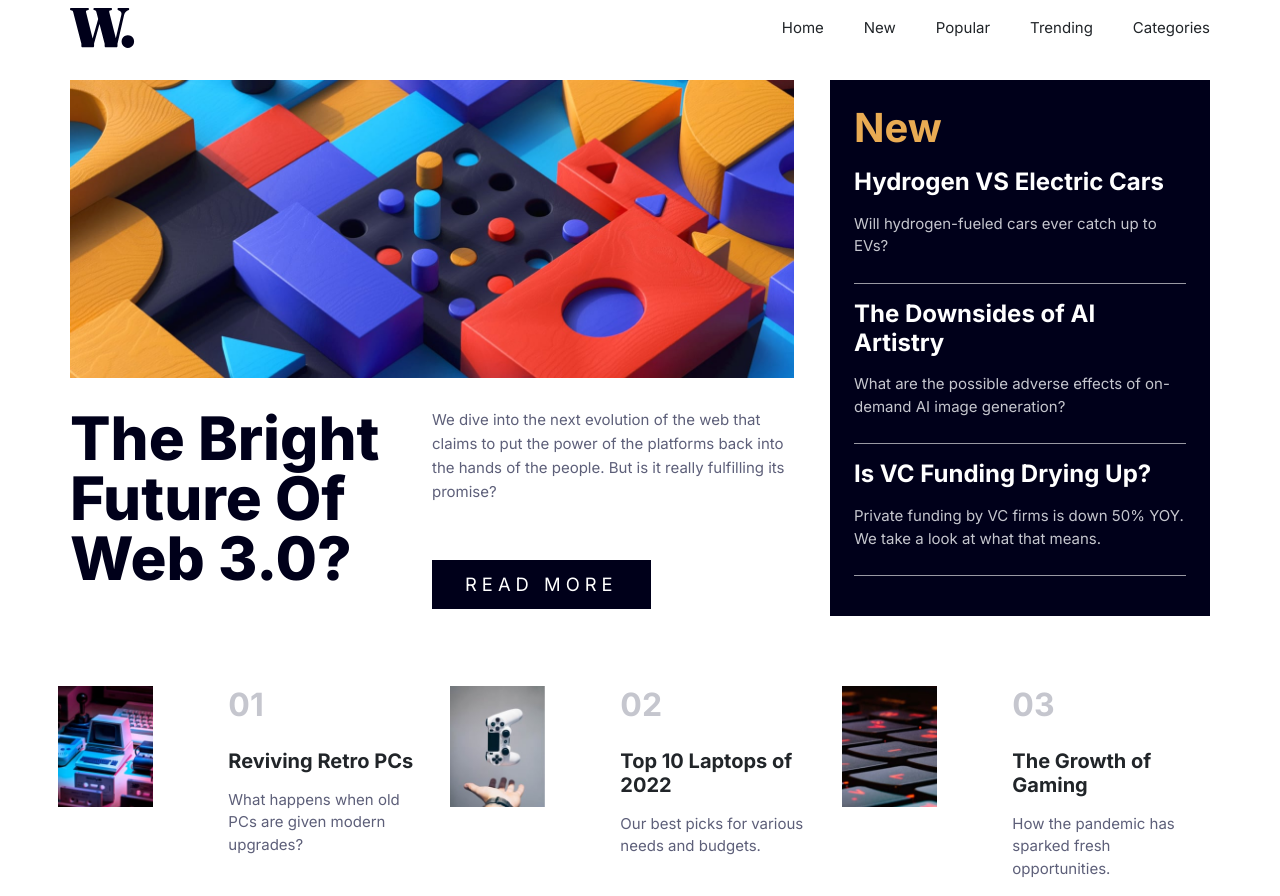
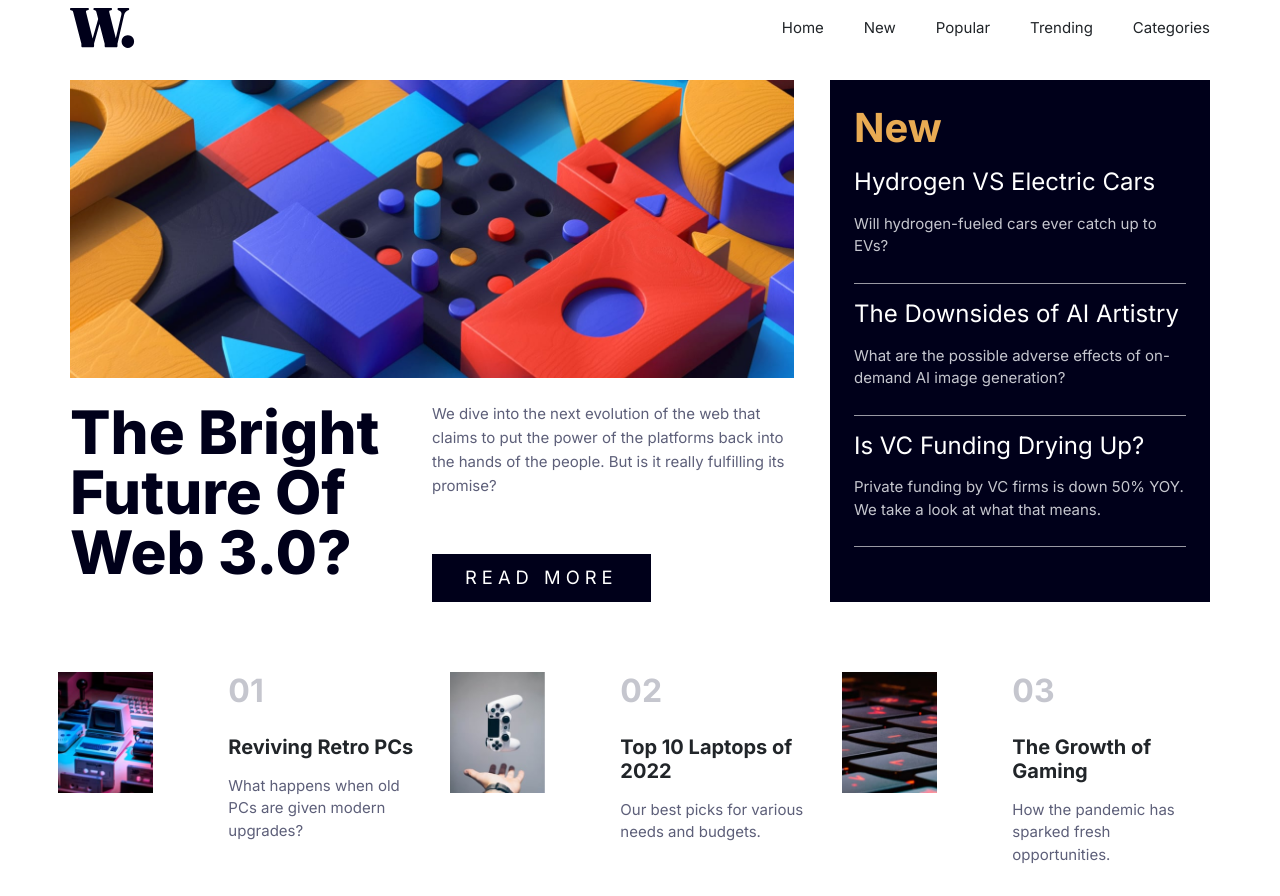
Before and after one commit to hongleang/news-homepage-challenge, a React (Vite) app: page / in a window 1280 px wide. Built offline with nearby package versions, Linux system fonts and the light colour scheme.

Commit message:
sementic heading

```diff
--- a/src/components/headline/HeadlineSidbar.tsx
+++ b/src/components/headline/HeadlineSidbar.tsx
@@ -5,7 +5,7 @@ import { Data } from '../../data/data';
 export default function HeadlineSidbar({ highlightedNews = [], sidebarstyles }: { highlightedNews: Data[], sidebarstyles?: {} }) {
     const renderNewsComponent = highlightedNews.length > 0 ?
         (highlightedNews.map(({ title, contents }) => (<Fragment key={title}>
-            <h4 className='text-white mb-3'>{title}</h4>
+            <div className='h4 text-white mb-3'>{title}</div>
             <p className='text-grayish-blue'>{contents}</p>
             <hr style={{ borderColor: 'white', marginTop: 25, borderTop: '1px solid}', opacity: .6 }} />
         </Fragment>))) : (<>No Hightlighted news was found!</>)
```
